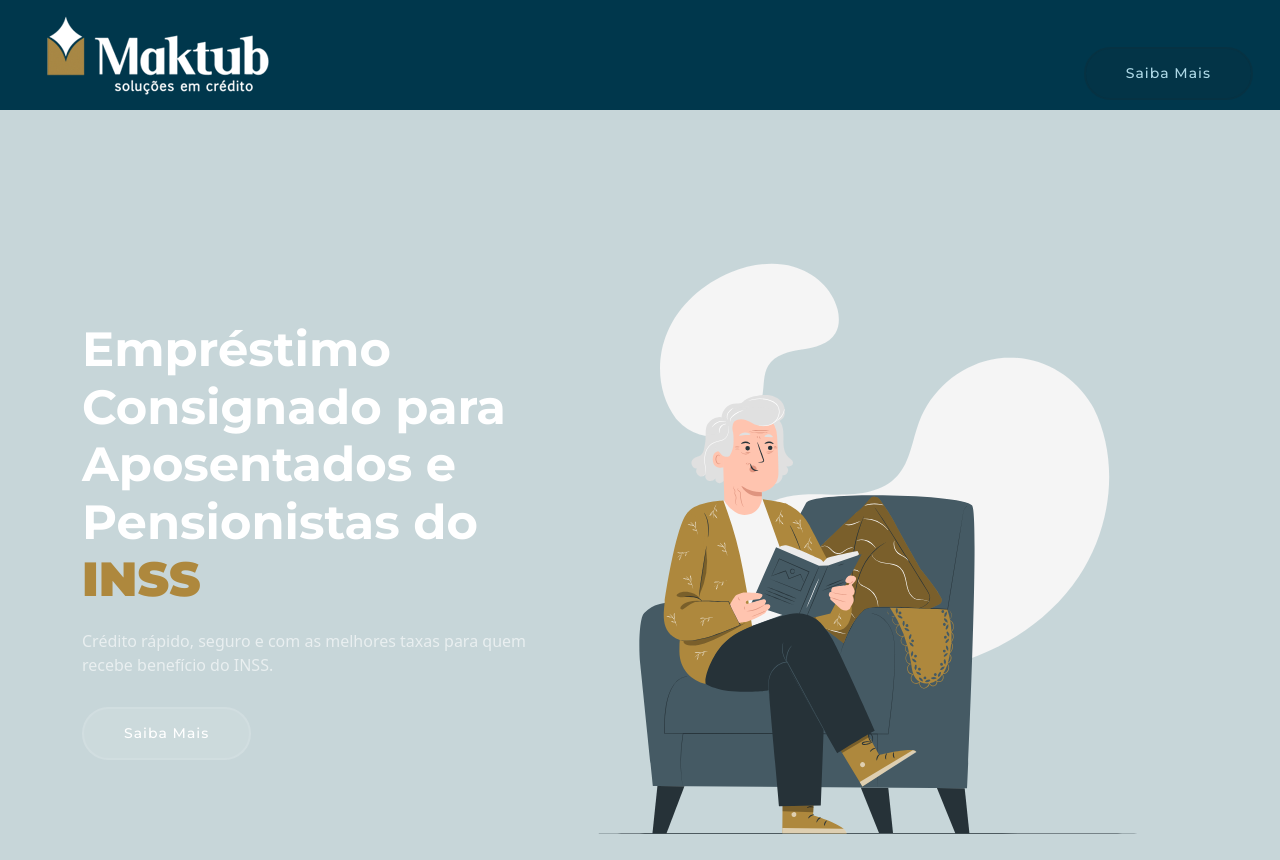
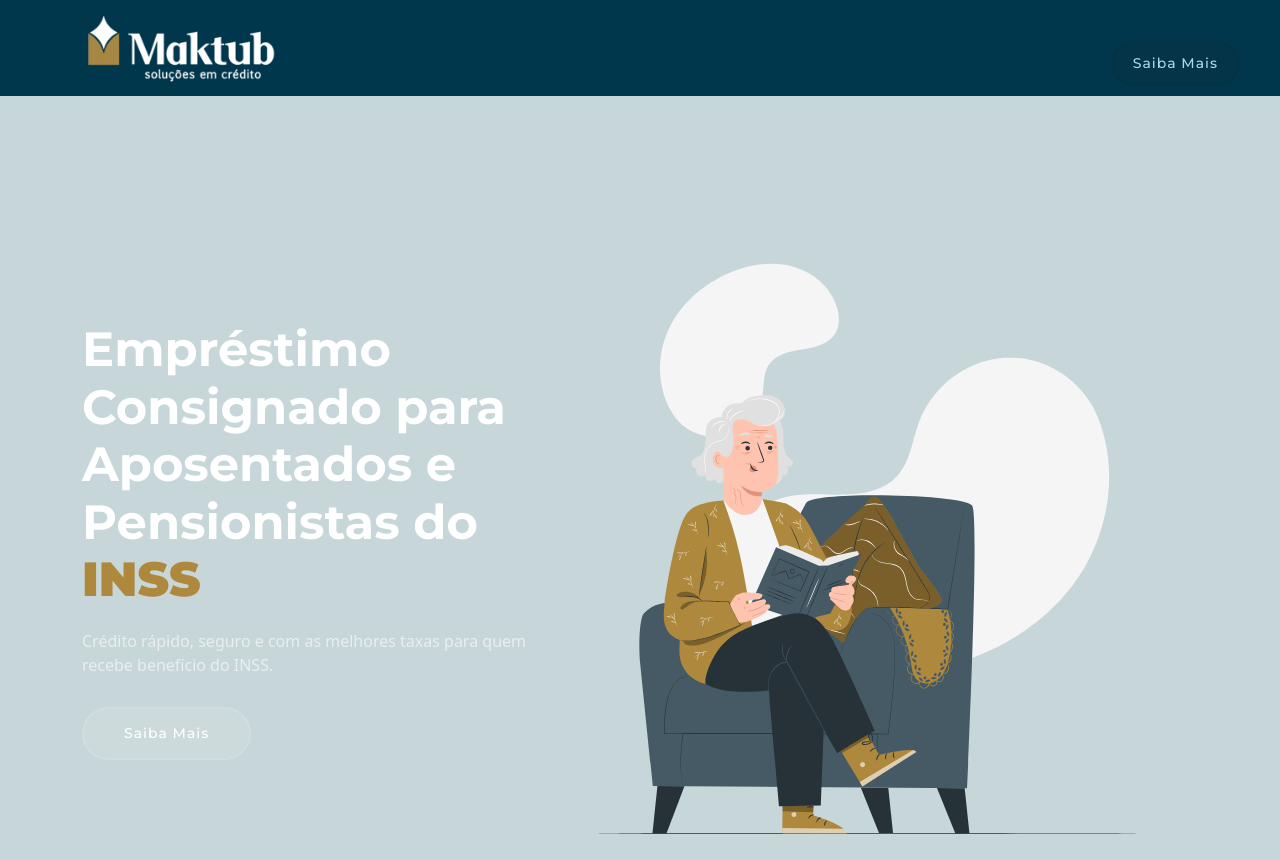
Before and after one commit to talesmacedoo/Maktub-Site, a PHP site: page /maktub-site/convenios/aposentados-e-pensionistas-do-inss.php in a window 1280 px wide. Shown: the top 860 px of the page. Run offline with PHP 8.4, Linux system fonts and the light colour scheme.

Commit message:
adicionando header das telas de convenios

```diff
--- a/assets/css/main.css
+++ b/assets/css/main.css
@@ -323,7 +323,8 @@ h6 {
 
 .header .logo img {
   max-height: 100%;
-  margin-right: 20px;
+  width: 200px;
+  margin-right: 8px;
 }
 
 .header .logo h1 {
@@ -362,8 +363,8 @@ h6 {
 .branding-topo-convenio {
   --background-color: #00374c;
   background-color: var(--background-color);
+  min-height: 60px;
   padding: 10px 0;
-  min-height: 60px;
   display: flex;
   align-items: center;
   justify-content: space-between;
@@ -378,14 +379,11 @@ h6 {
 
 .branding-topo-convenio .logo img {
   max-height: 100%;
-  margin-right: 20%;
-}
-
-.branding-topo-convenio .navtopo {
-  display: flex;
-  align-items: center;
-  gap: 15px; /* Espaço entre os elementos */
-}
+  width: 200px;
+  margin-right: 8px;
+  margin-left: 20%;
+}
+
 
 .branding-topo-convenio .btn-get-started {
   color: var(--light-blue-color-maktub);
@@ -400,10 +398,21 @@ h6 {
   transition: 0.3s;
   border: 2px solid color-mix(in srgb, var(--default-color), transparent 90%);
   background-color: color-mix(in srgb, var(--default-color), transparent 90%);
+  margin-left: auto; /* Empurra o botão para a direita */
+  margin-right: 20px; /* Afastamento da borda direita */
+  padding: 10px 20px; /* Ajuste do tamanho do botão */
 }
 
 .branding-topo-convenio .btn-get-started:hover {
   border-color: #AE883D;
+}
+
+.branding-topo-convenio .container{
+  display: flex;
+  align-items: center; /* Centraliza verticalmente */
+  justify-content: flex-end; /* Mantém os itens alinhados à direita */
+  padding-right: 20px; /* Adiciona um espaçamento da direita */
+  height: 100%;
 }
 
 
--- a/assets/js/main.js
+++ b/assets/js/main.js
@@ -33,7 +33,9 @@
     mobileNavToggleBtn.classList.toggle('bi-list');
     mobileNavToggleBtn.classList.toggle('bi-x');
   }
-  mobileNavToggleBtn.addEventListener('click', mobileNavToogle);
+  if (mobileNavToggleBtn) {
+    mobileNavToggleBtn.addEventListener('click', mobileNavToogle);
+  }
 
   /**
    * Hide mobile nav on same-page/hash links
--- a/convenios/aposentados-e-pensionistas-do-inss.php
+++ b/convenios/aposentados-e-pensionistas-do-inss.php
@@ -144,7 +144,7 @@
         <script src="../assets/vendor/isotope-layout/isotope.pkgd.min.js"></script>
 
         <!-- Main JS File -->
-        <script src="../assets/js/main.js"></script>
+        <script src="../assets/js/convenios.js"></script>
 
 
     </main>
--- a/convenios/header-convenios.php
+++ b/convenios/header-convenios.php
@@ -4,9 +4,8 @@
   </a>
 
   <div class="container position-relative d-flex align-items-end justify-content-between">
-    <nav id="navtopo" class="navtopo ms-auto">
+
         <a href="#about" class="btn-get-started">Saiba Mais</a>
-        <i class="mobile-nav-toggle disable"></i>
-    </nav>
+
   </div>
 </div>
--- a/header.php
+++ b/header.php
@@ -11,7 +11,7 @@
 </div>
 
 
-<div class="branding d-flex align-items-cente">
+<div class="branding d-flex align-items-center">
 
 
   <div class="container position-relative d-flex align-items-center justify-content-between">
```
